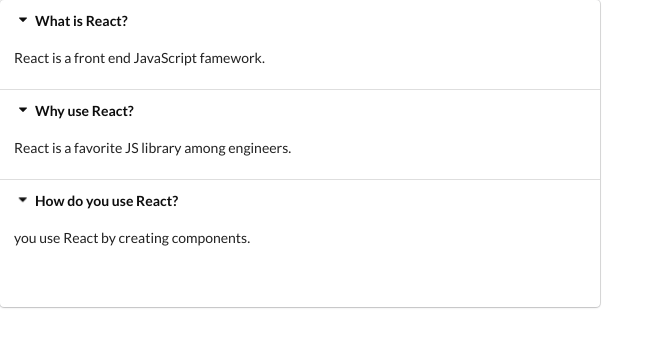
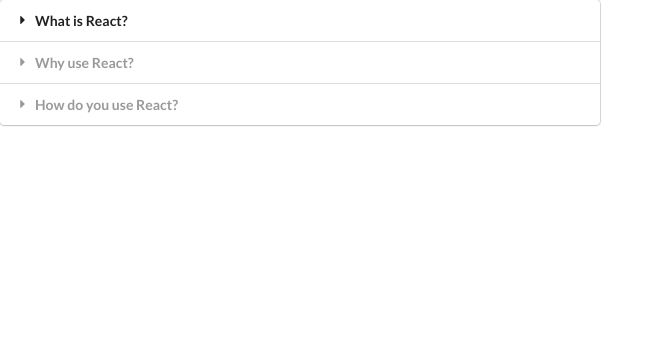
Before and after one commit to chrisvneal/widgets, a React (Create React App) app: page / in a window 1280 px wide. Shown: the top 346 px of the page, without its empty margins (0-664 px from the left). Built offline with nearby package versions, Linux system fonts and the light colour scheme.

Commit message:
Add conditional "active" class to  tabs

```diff
--- a/src/components/Accordion.js
+++ b/src/components/Accordion.js
@@ -2,14 +2,17 @@
 
 const Accordion = ({ items }) => {
   const [activeIndex, setActiveIndex] = useState(null);
+
   const onTitleClick = (index) => {
     setActiveIndex(index);
   };
   const renderedItems = items.map((item, index) => {
+    const active = index === activeIndex ? "active" : "";
+
     return (
       <React.Fragment key={item.title}>
         <div
-          className="title active"
+          className={`title ${active}`}
           onClick={() => {
             onTitleClick(index);
           }}
@@ -17,18 +20,13 @@
           <i className="dropdown icon" />
           {item.title}
         </div>
-        <div className="content active">
+        <div className={`content ${active}`}>
           <p>{item.content}</p>
         </div>
       </React.Fragment>
     );
   });
-  return (
-    <div className="ui styled accordion">
-      {renderedItems}
-      <h1>{activeIndex}</h1>
-    </div>
-  );
+  return <div className="ui styled accordion">{renderedItems}</div>;
 };
 
 export default Accordion;
```
